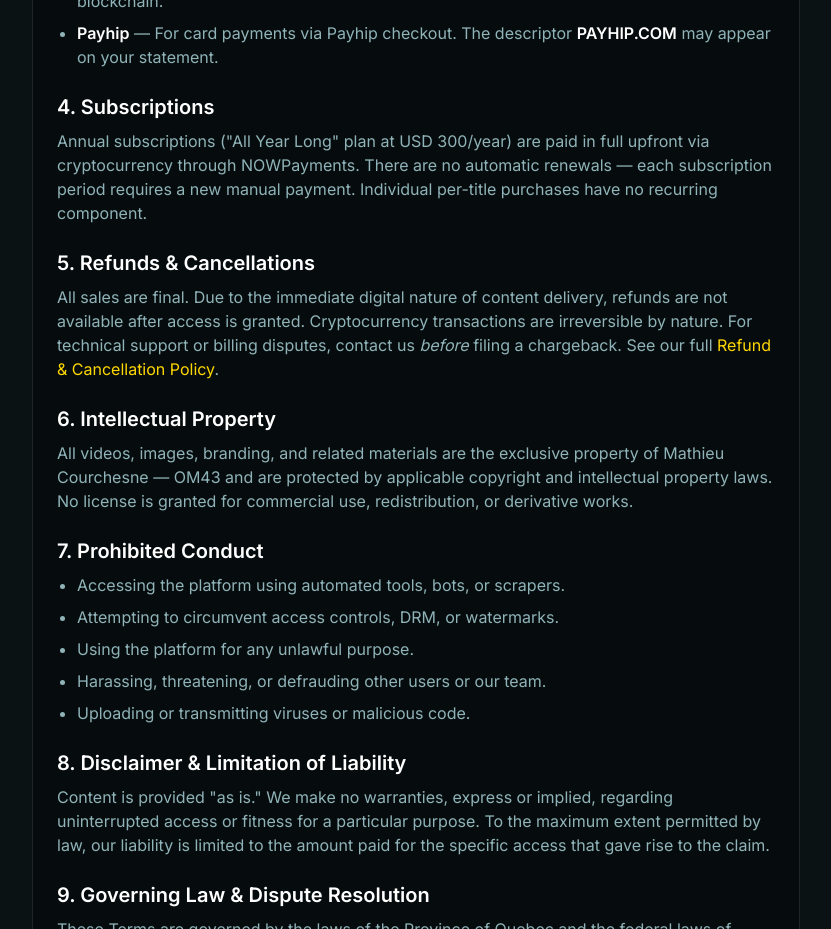
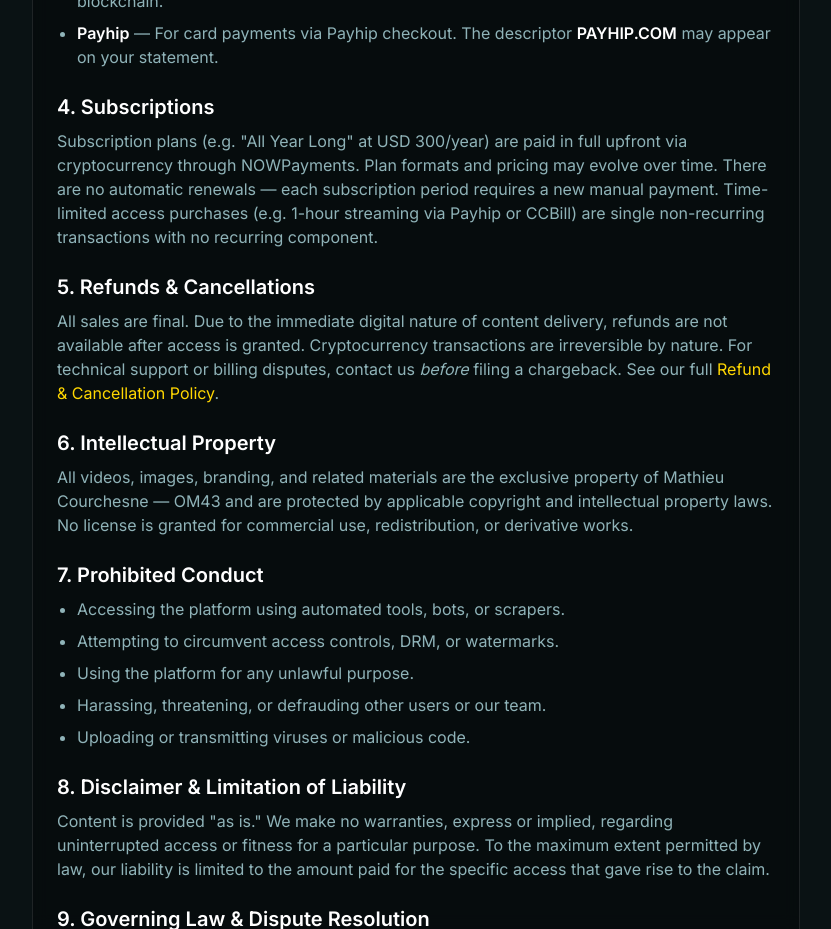
Before and after one commit to onlymatt43/super-videotheque-frontend, a React (Vite) app: page /terms in a window 1280 px wide. Shown: the part 880-1809 px from the top of the page, without its empty margins (224-1055 px from the left). Built offline with nearby package versions, Linux system fonts and the light colour scheme; no server answers.

Commit message:
fix(legal): clarify Payhip as 1h time-limited access in Terms and Refund pages

```diff
--- a/src/pages/RefundPage.tsx
+++ b/src/pages/RefundPage.tsx
@@ -15,12 +15,13 @@
           </strong>
         </div>
 
-        <h2 className="mb-2 mt-6 text-xl font-semibold text-white">Per-Title Purchases (Card / Payhip)</h2>
+        <h2 className="mb-2 mt-6 text-xl font-semibold text-white">Time-Limited Access Purchases (Card / Payhip / CCBill)</h2>
         <p className="text-slate">
-          Single-title purchases are one-time, non-recurring transactions. There are no automatic renewals,
-          hidden subscriptions, or recurring charges associated with per-title purchases.
+          Time-limited access purchases (e.g. 1-hour streaming access via Payhip gift card) are one-time,
+          non-recurring transactions. There are no automatic renewals, hidden subscriptions, or recurring
+          charges associated with these purchases.
           The descriptor <strong className="text-white">CCBILL.COM</strong> or{' '}
-          <strong className="text-white">PAYHIP.COM</strong> will appear on your statement for these transactions.
+          <strong className="text-white">PAYHIP.COM</strong> will appear on your statement depending on the payment method used.
         </p>
 
         <h2 className="mb-2 mt-6 text-xl font-semibold text-white">Annual Subscription (Cryptocurrency)</h2>
--- a/src/pages/TermsPage.tsx
+++ b/src/pages/TermsPage.tsx
@@ -49,9 +49,11 @@
 
         <h2 className="mb-2 mt-6 text-xl font-semibold text-white">4. Subscriptions</h2>
         <p className="text-slate">
-          Annual subscriptions (&quot;All Year Long&quot; plan at USD 300/year) are paid in full upfront
-          via cryptocurrency through NOWPayments. There are no automatic renewals — each subscription
-          period requires a new manual payment. Individual per-title purchases have no recurring component.
+          Subscription plans (e.g. &quot;All Year Long&quot; at USD 300/year) are paid in full upfront
+          via cryptocurrency through NOWPayments. Plan formats and pricing may evolve over time.
+          There are no automatic renewals — each subscription period requires a new manual payment.
+          Time-limited access purchases (e.g. 1-hour streaming via Payhip or CCBill) are single
+          non-recurring transactions with no recurring component.
         </p>
 
         <h2 className="mb-2 mt-6 text-xl font-semibold text-white">5. Refunds &amp; Cancellations</h2>
```
Also changed, not shown: 2 other files (tests, documents, lock files or other folders).
